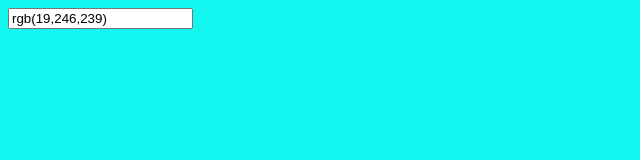
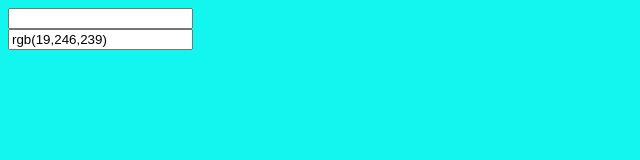
Before and after one commit to jaketekalec/colorle, a plain HTML site: page index.html in a window 1280 px wide. Shown: the whole page, without its empty margins (0-640 px from the left). Drawn offline with Linux system fonts and the light colour scheme.

Commit message:
Added colorDist(c1,c2) and toRGBString(c)

```diff
--- a/colorle.js
+++ b/colorle.js
@@ -3,11 +3,20 @@ function randColor() {
 	let g = Math.floor(Math.random()*256);
 	let b = Math.floor(Math.random()*256);
 
-	return 'rgb('+r+','+g+','+b+')';
+	return [r,g,b];
+}
+
+function toRGBString(c) {
+	return 'rgb('+c[0]+','+c[1]+','+c[2]+')'
+}
+
+function colorDist(c1,c2) {
+	return Math.sqrt(Math.pow(c1[0]-c2[0],2)+Math.pow(c1[1]-c2[1],2)+Math.pow(c1[2]-c2[2],2))
 }
 
 window.onload = function main() {
 	let c = randColor();
-	document.getElementById("guess").value = c;
-	document.body.style.backgroundColor = c
+	cStr = toRGBString(c)
+	document.getElementById("answer").value = cStr;
+	document.body.style.backgroundColor = cStr;
 }
--- a/index.html
+++ b/index.html
@@ -5,6 +5,8 @@
 		<script src="colorle.js"></script>
 	</head>
 	<body style = "background-color: rgb(0,0,0)">
-		<input type="text" id="guess">
+		<input autocomplete="off" type="text" id="guess">
+		<br>
+		<input autocomplete="off" type="text" id="answer">
 	</body>
 </html>
```
